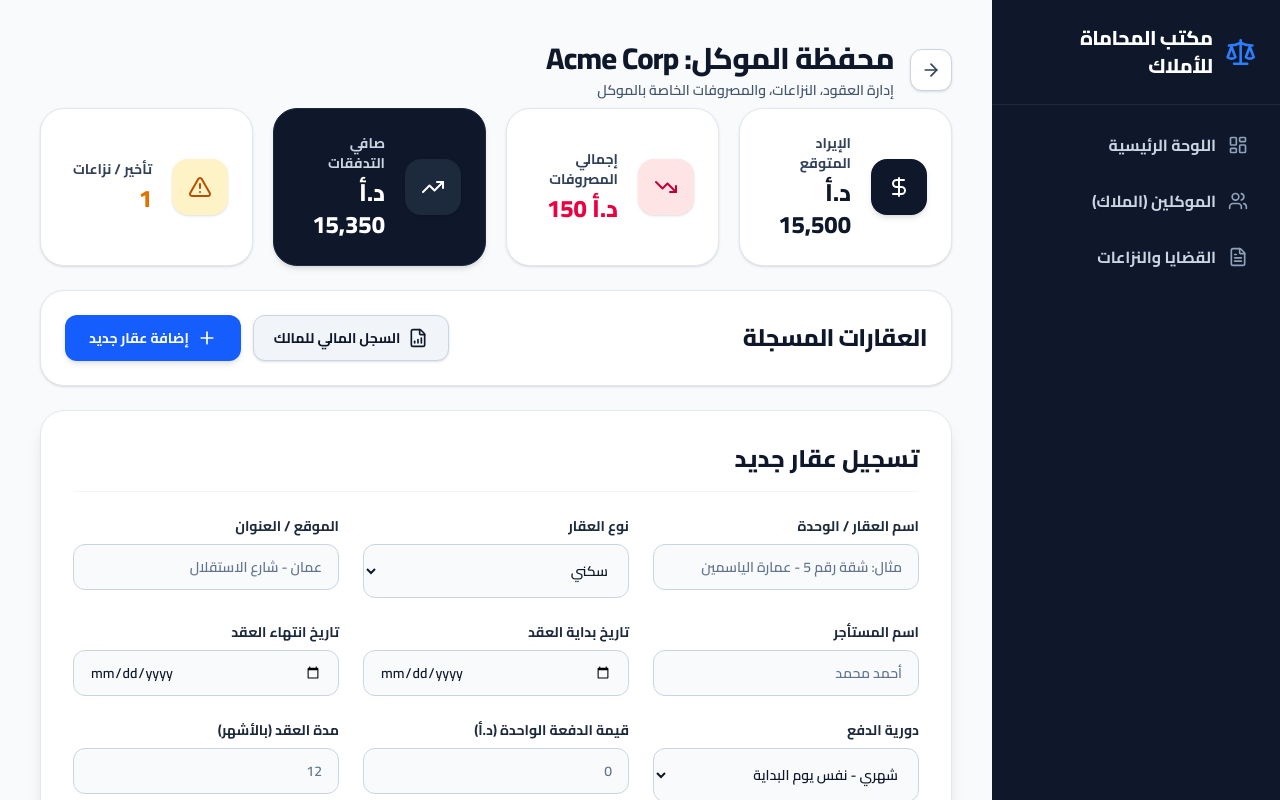
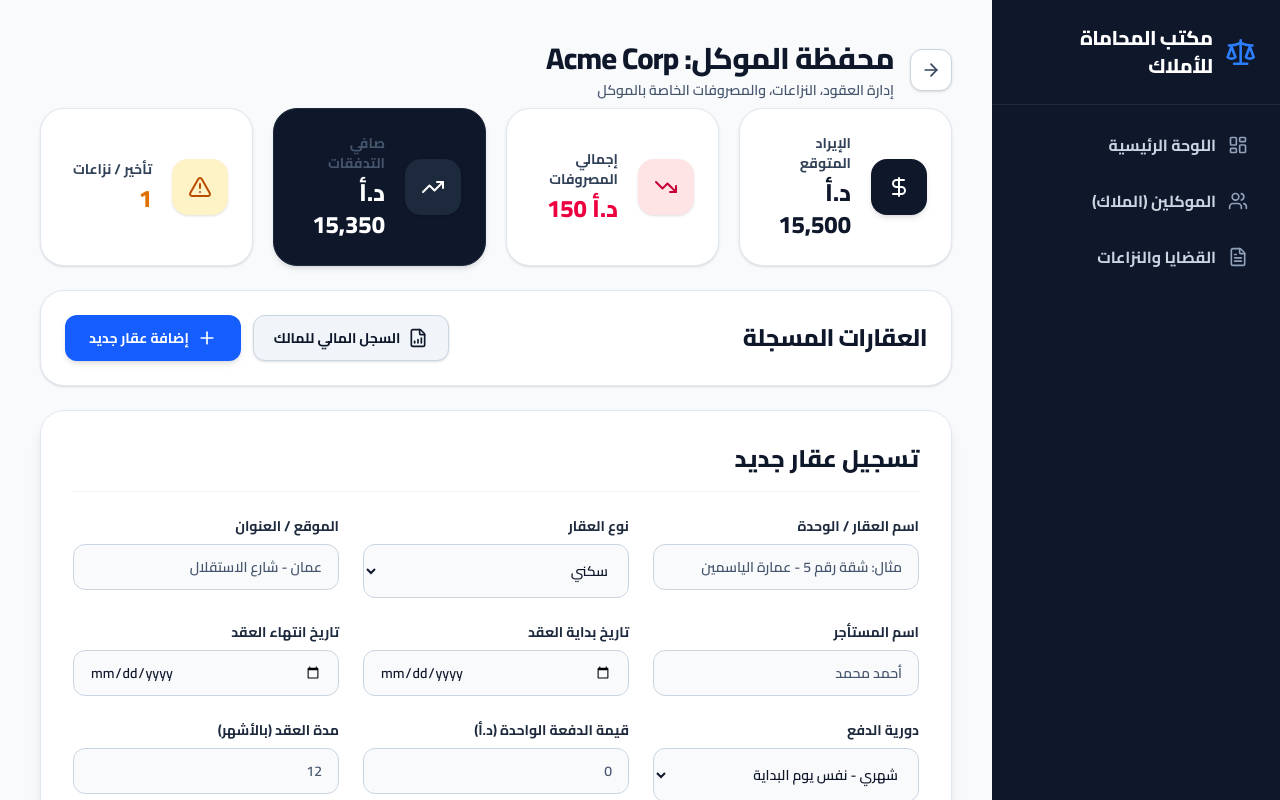
Before and after one commit to alhoulsy0/legal-property-management, a Next.js app: page /clients/1 in a window 1280 px wide. Both pictures are taken after a click on the button "إضافة عقار جديد". Shown: the top 800 px of the page. Built offline with nearby package versions, Linux system fonts and the light colour scheme.

Commit message:
fix: robust timezone-agnostic date calculation to prevent future months from showing as late, and darken all placeholders

```diff
--- a/src/app/(dashboard)/clients/[id]/page.tsx
+++ b/src/app/(dashboard)/clients/[id]/page.tsx
@@ -477,7 +477,7 @@ export default function ClientProfilePage() {
         <div className="bg-slate-900 p-6 rounded-3xl shadow-md border border-slate-800 flex items-center gap-5">
           <div className="p-4 bg-slate-800 text-white rounded-2xl shadow-sm"><TrendingUp className="w-6 h-6" /></div>
           <div>
-            <p className="text-sm font-bold text-slate-300">صافي التدفقات</p>
+            <p className="text-sm font-bold text-slate-600">صافي التدفقات</p>
             <p className="text-2xl font-extrabold text-white mt-1">د.أ {netCashFlow.toLocaleString()}</p>
           </div>
         </div>
@@ -694,7 +694,7 @@ export default function ClientProfilePage() {
             <div className="grid grid-cols-1 md:grid-cols-2 lg:grid-cols-3 gap-6">
               <div className="col-span-full md:col-span-2 lg:col-span-1">
                 <label className="block text-sm font-bold text-slate-800 mb-2">اسم العقار / الوحدة</label>
-                <input type="text" value={newPropName} onChange={(e) => setNewPropName(e.target.value)} className="w-full px-4 py-3 bg-slate-50 border border-slate-300 rounded-xl focus:ring-2 focus:ring-slate-900 focus:border-slate-900 transition-all text-sm font-semibold text-slate-900 placeholder-slate-500" required placeholder="مثال: شقة رقم 5 - عمارة الياسمين" />
+                <input type="text" value={newPropName} onChange={(e) => setNewPropName(e.target.value)} className="w-full px-4 py-3 bg-slate-50 border border-slate-300 rounded-xl focus:ring-2 focus:ring-slate-900 focus:border-slate-900 transition-all text-sm font-semibold text-slate-900 placeholder-slate-600" required placeholder="مثال: شقة رقم 5 - عمارة الياسمين" />
               </div>
               <div>
                 <label className="block text-sm font-bold text-slate-800 mb-2">نوع العقار</label>
@@ -704,12 +704,12 @@ export default function ClientProfilePage() {
               </div>
               <div className="col-span-full lg:col-span-1">
                 <label className="block text-sm font-bold text-slate-800 mb-2">الموقع / العنوان</label>
-                <input type="text" value={newPropLocation} onChange={(e) => setNewPropLocation(e.target.value)} className="w-full px-4 py-3 bg-slate-50 border border-slate-300 rounded-xl focus:ring-2 focus:ring-slate-900 focus:border-slate-900 transition-all text-sm font-semibold text-slate-900 placeholder-slate-500" required placeholder="عمان - شارع الاستقلال" />
+                <input type="text" value={newPropLocation} onChange={(e) => setNewPropLocation(e.target.value)} className="w-full px-4 py-3 bg-slate-50 border border-slate-300 rounded-xl focus:ring-2 focus:ring-slate-900 focus:border-slate-900 transition-all text-sm font-semibold text-slate-900 placeholder-slate-600" required placeholder="عمان - شارع الاستقلال" />
               </div>
 
               <div>
                 <label className="block text-sm font-bold text-slate-800 mb-2">اسم المستأجر</label>
-                <input type="text" value={newPropTenant} onChange={(e) => setNewPropTenant(e.target.value)} className="w-full px-4 py-3 bg-slate-50 border border-slate-300 rounded-xl focus:ring-2 focus:ring-slate-900 focus:border-slate-900 transition-all text-sm font-semibold text-slate-900 placeholder-slate-500" placeholder="أحمد محمد" />
+                <input type="text" value={newPropTenant} onChange={(e) => setNewPropTenant(e.target.value)} className="w-full px-4 py-3 bg-slate-50 border border-slate-300 rounded-xl focus:ring-2 focus:ring-slate-900 focus:border-slate-900 transition-all text-sm font-semibold text-slate-900 placeholder-slate-600" placeholder="أحمد محمد" />
               </div>
               <div>
                 <label className="block text-sm font-bold text-slate-800 mb-2">تاريخ بداية العقد</label>
@@ -733,11 +733,11 @@ export default function ClientProfilePage() {
               </div>
               <div>
                 <label className="block text-sm font-bold text-slate-800 mb-2">قيمة الدفعة الواحدة (د.أ)</label>
-                <input type="number" value={newPropRentAmount} onChange={(e) => setNewPropRentAmount(e.target.value)} className="w-full px-4 py-3 bg-slate-50 border border-slate-300 rounded-xl focus:ring-2 focus:ring-slate-900 focus:border-slate-900 transition-all text-sm font-semibold text-slate-900 placeholder-slate-500" placeholder="0" />
+                <input type="number" value={newPropRentAmount} onChange={(e) => setNewPropRentAmount(e.target.value)} className="w-full px-4 py-3 bg-slate-50 border border-slate-300 rounded-xl focus:ring-2 focus:ring-slate-900 focus:border-slate-900 transition-all text-sm font-semibold text-slate-900 placeholder-slate-600" placeholder="0" />
               </div>
               <div>
                 <label className="block text-sm font-bold text-slate-800 mb-2">مدة العقد (بالأشهر)</label>
-                <input type="number" value={newPropDuration} onChange={(e) => setNewPropDuration(e.target.value)} className="w-full px-4 py-3 bg-slate-50 border border-slate-300 rounded-xl focus:ring-2 focus:ring-slate-900 focus:border-slate-900 transition-all text-sm font-semibold text-slate-900 placeholder-slate-500" placeholder="12" />
+                <input type="number" value={newPropDuration} onChange={(e) => setNewPropDuration(e.target.value)} className="w-full px-4 py-3 bg-slate-50 border border-slate-300 rounded-xl focus:ring-2 focus:ring-slate-900 focus:border-slate-900 transition-all text-sm font-semibold text-slate-900 placeholder-slate-600" placeholder="12" />
               </div>
               <div>
                 <label className="block text-sm font-bold text-slate-800 mb-2">الحالة القانونية</label>
@@ -749,7 +749,7 @@ export default function ClientProfilePage() {
               <div className="col-span-full">
                 <label className="block text-sm font-bold text-slate-800 mb-2">إرفاق مستندات (عقود، هويات، أحكام)</label>
                 <div className="relative w-full border-2 border-dashed border-slate-300 rounded-xl p-8 flex flex-col items-center justify-center bg-slate-50 hover:bg-blue-50 transition-colors cursor-pointer group">
-                  <input type="file" multiple onChange={handleFileChange} className="absolute inset-0 w-full h-full opacity-0 cursor-pointer placeholder-slate-500" />
+                  <input type="file" multiple onChange={handleFileChange} className="absolute inset-0 w-full h-full opacity-0 cursor-pointer placeholder-slate-600" />
                   <UploadCloud className="w-10 h-10 text-slate-600 group-hover:text-blue-600 mb-3 transition-colors" />
                   <p className="text-sm font-extrabold text-slate-700">انقر للرفع أو اسحب الملفات هنا</p>
                   <p className="text-xs font-semibold text-slate-700 mt-1">PDF, DOCX حد أقصى 10MB</p>
@@ -935,7 +935,7 @@ export default function ClientProfilePage() {
                       <div className="flex flex-wrap gap-2">
                         <div className="flex-1 min-w-[200px]">
                            <label className="text-xs font-bold text-emerald-700 mb-1 block">القيمة الجديدة للدفعة (د.أ)</label>
-                           <input type="number" min="1" value={increaseRentAmount} onChange={e => setIncreaseRentAmount(e.target.value)} placeholder="مثال: 450" className="w-full px-3 py-2 border border-emerald-200 rounded-lg text-sm font-bold bg-white focus:ring-2 focus:ring-emerald-600 placeholder-slate-400" />
+                           <input type="number" min="1" value={increaseRentAmount} onChange={e => setIncreaseRentAmount(e.target.value)} placeholder="مثال: 450" className="w-full px-3 py-2 border border-emerald-200 rounded-lg text-sm font-bold bg-white focus:ring-2 focus:ring-emerald-600 placeholder-slate-600" />
                         </div>
                         <div className="flex-1 min-w-[200px]">
                            <label className="text-xs font-bold text-emerald-700 mb-1 block">تطبق على الدفعات ابتداءً من تاريخ</label>
```
